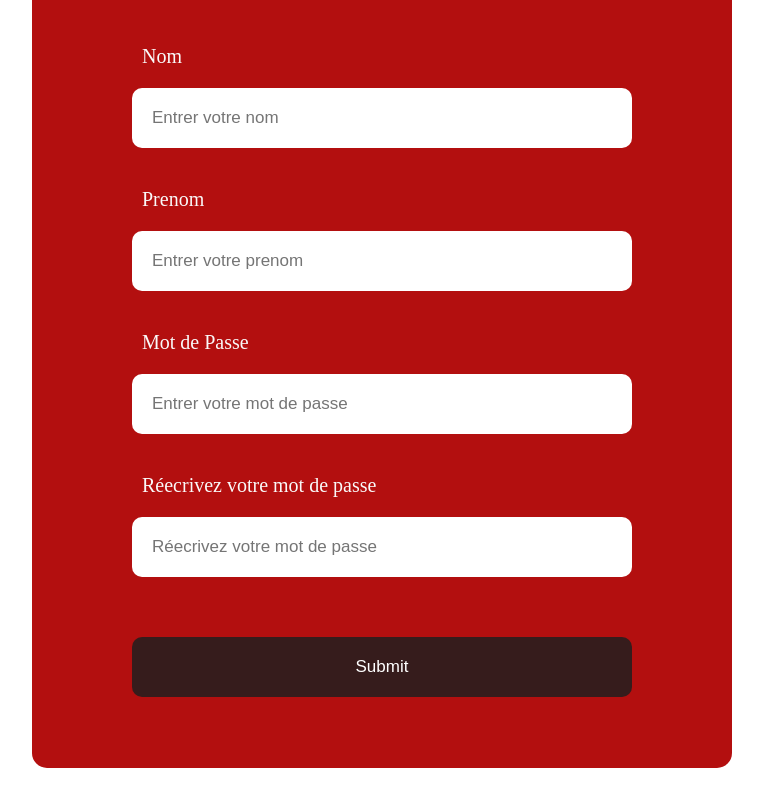
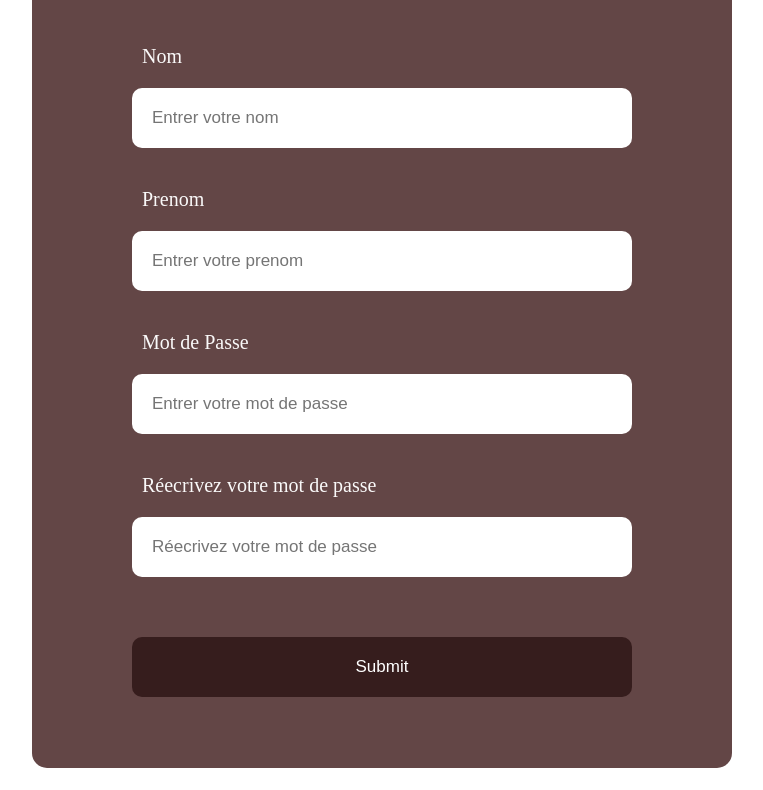
Before and after one commit to Aubin-dev/Formulaire-JavaScript, a plain HTML site: page index.html in a window 1280 px wide. Shown: the part 232-1022 px from the top of the page, without its empty margins (258-1021 px from the left). Drawn offline with Linux system fonts and the light colour scheme.

Commit message:
first commit

```diff
--- a/style.css
+++ b/style.css
@@ -9,7 +9,7 @@
     width: 700px;
     height: 900px;
     margin: 100px auto;
-    background-color: rgb(179, 15, 15);
+    background-color: rgb(99, 70, 70);
     border-radius: 15px;
 }
 
```
